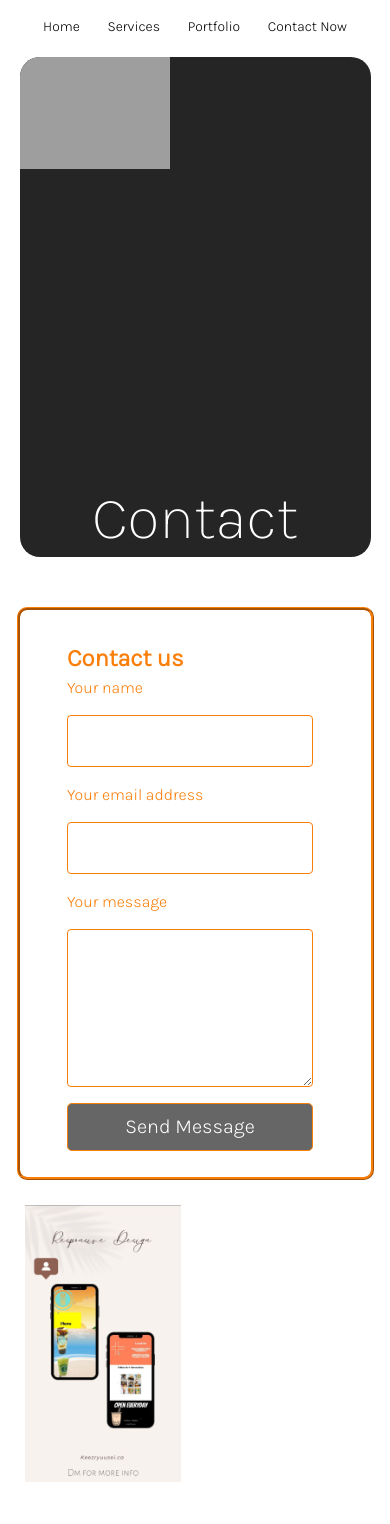
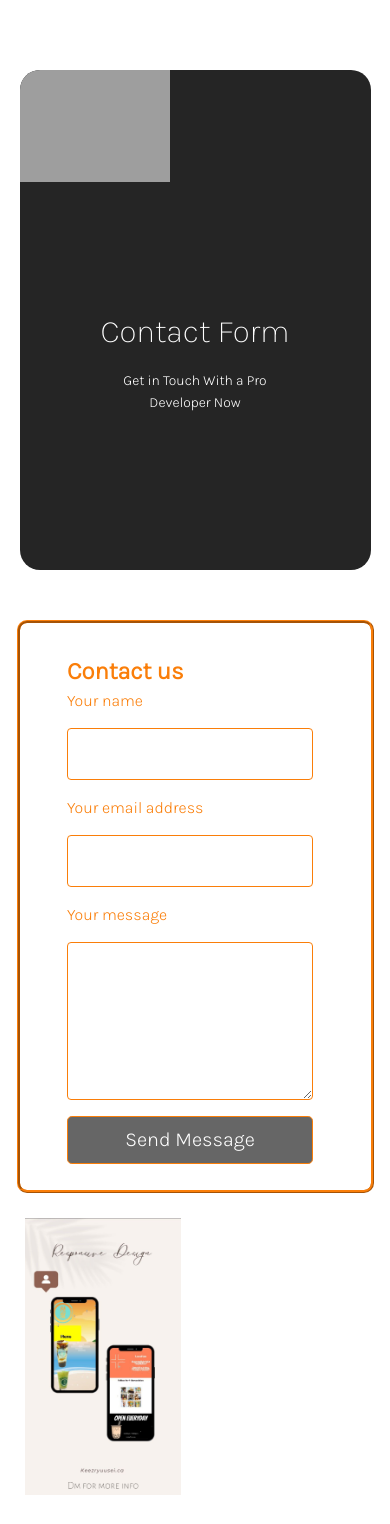
Before and after one commit to sukhraj123/keez, a PHP site: page /Contact.html in a window 390 px wide. Shown: the top 1524 px of the page. Run offline with PHP 8.4, Linux system fonts and the light colour scheme; some libraries are stand-ins or nearby versions; grey boxes are pictures that could not be loaded.

Commit message:
Add files via upload

```diff
--- a/style.css
+++ b/style.css
@@ -565,3 +565,140 @@ input[type="submit"].fcf-btn-block, input[type="reset"].fcf-btn-block, input[typ
         left: 0;
 
     }
+    @media(max-width: 700px){
+
+        nav img{
+            width: 100px;
+        }
+       .header img{
+        width: 200px;
+       }
+    .rowww a{
+        display: block;
+        margin: auto;
+        left: -40%;
+        border-radius: 8px;
+
+    }
+    .break img{
+        display: block;
+        margin: auto;
+        width: 80%;
+        border-radius: 8px;
+    }
+
+     .text-box{
+        width: 50%;
+        top: 40%;
+        display: block;
+        margin: auto;
+    }
+    .text-box h1{
+        text-align: center;
+        font-size: 32px;
+        color: #fff;
+        display: block;
+        animation: fadeIn 5s;
+
+
+
+    }
+    .nav-links ul li{
+        display: block;
+        color: #040404;
+        border: #00dcd1;
+    }
+    .nav-links ul li a{
+        display: block;
+        color: #040404;
+    }
+    .nav-links{
+        position: fixed;
+        background: #fff;
+        height: 50vh;
+        width: 200px;
+        top: 0;
+        right: -200px;
+        text-align: right;
+        z-index: 1;
+        transition: 1s;
+        margin: auto;
+
+    }
+
+
+    nav .fa {
+        display: block;
+        color: #fff;
+        margin: 16px;
+        font-size: 22px;
+        cursor: pointer;
+        transition: 1s;
+
+
+
+        }
+    nav .fa-times{
+        display: block;
+        color: #040404;
+        margin: 16px;
+        font-size: 22px;
+        cursor: pointer;
+        transition: 1s;
+    }
+
+    .nav-links ul{
+        padding: 15px;
+        color: #040404;
+    }
+}
+@media(max-width: 700px){
+
+    .service{
+        margin: auto;
+
+        margin-top: 150px;
+        margin-bottom: 150px;
+        height: fit-content;
+        flex-direction: column;
+
+    }
+
+
+    .about{
+        margin: auto;
+        display: block;
+        padding-top: 150px;
+        padding-bottom: 150px;
+
+    }
+
+.service-col{
+    flex-direction: column;
+    margin: auto;
+    display: block;
+}
+
+
+
+    .about{
+        width: 100%;
+        background-color: #ffffff60;
+        display: block;
+        margin: auto;
+    }
+    .rowwww{
+        width: 80%;
+        background-color: #ffffff60;
+    }
+
+    .rowwww h1{
+        font-size: 28px;
+        text-align: left;
+    }
+    .rowwww a{
+        margin-top: 25px;
+        width: 150px;
+    }
+
+}
```
